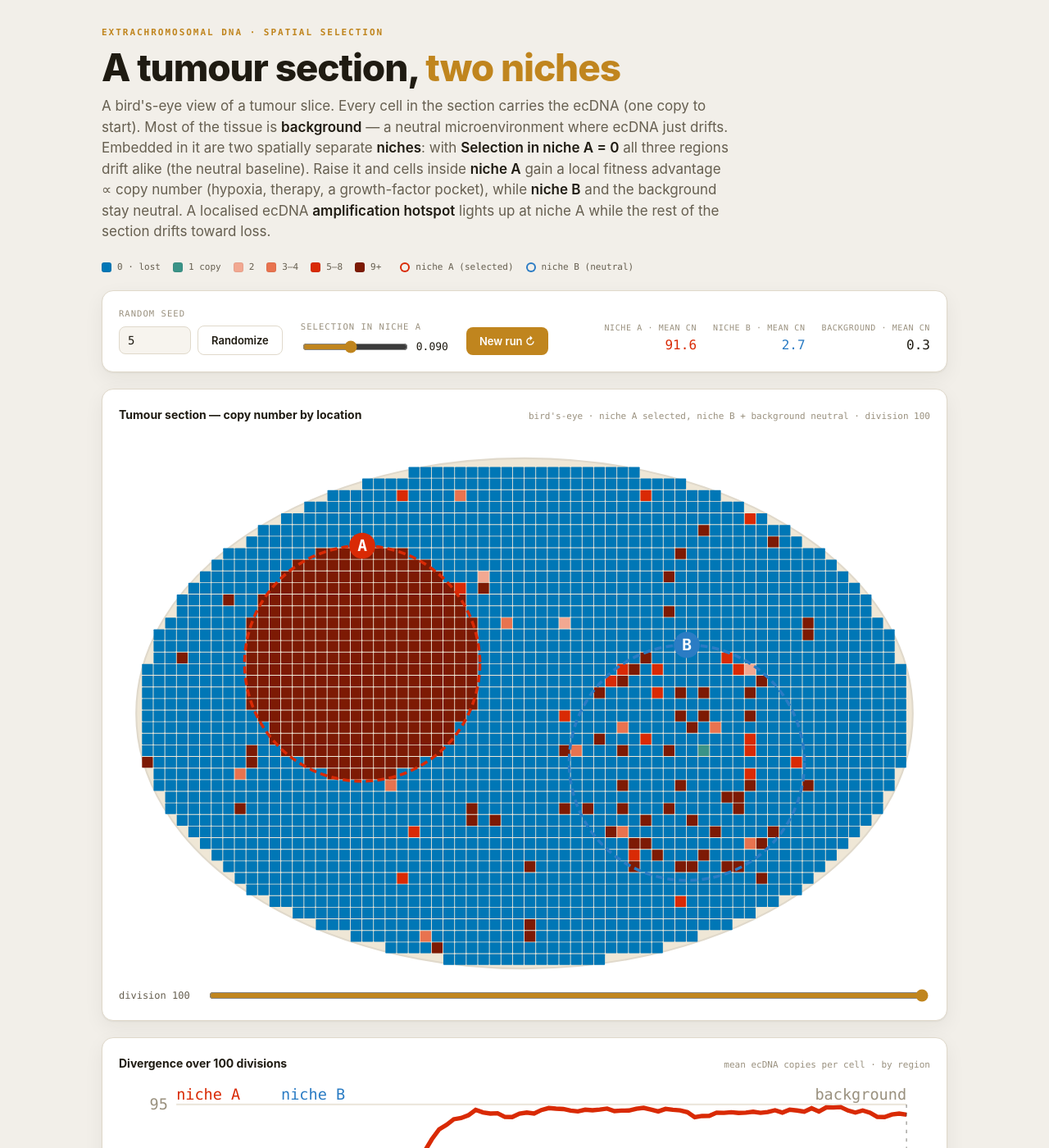
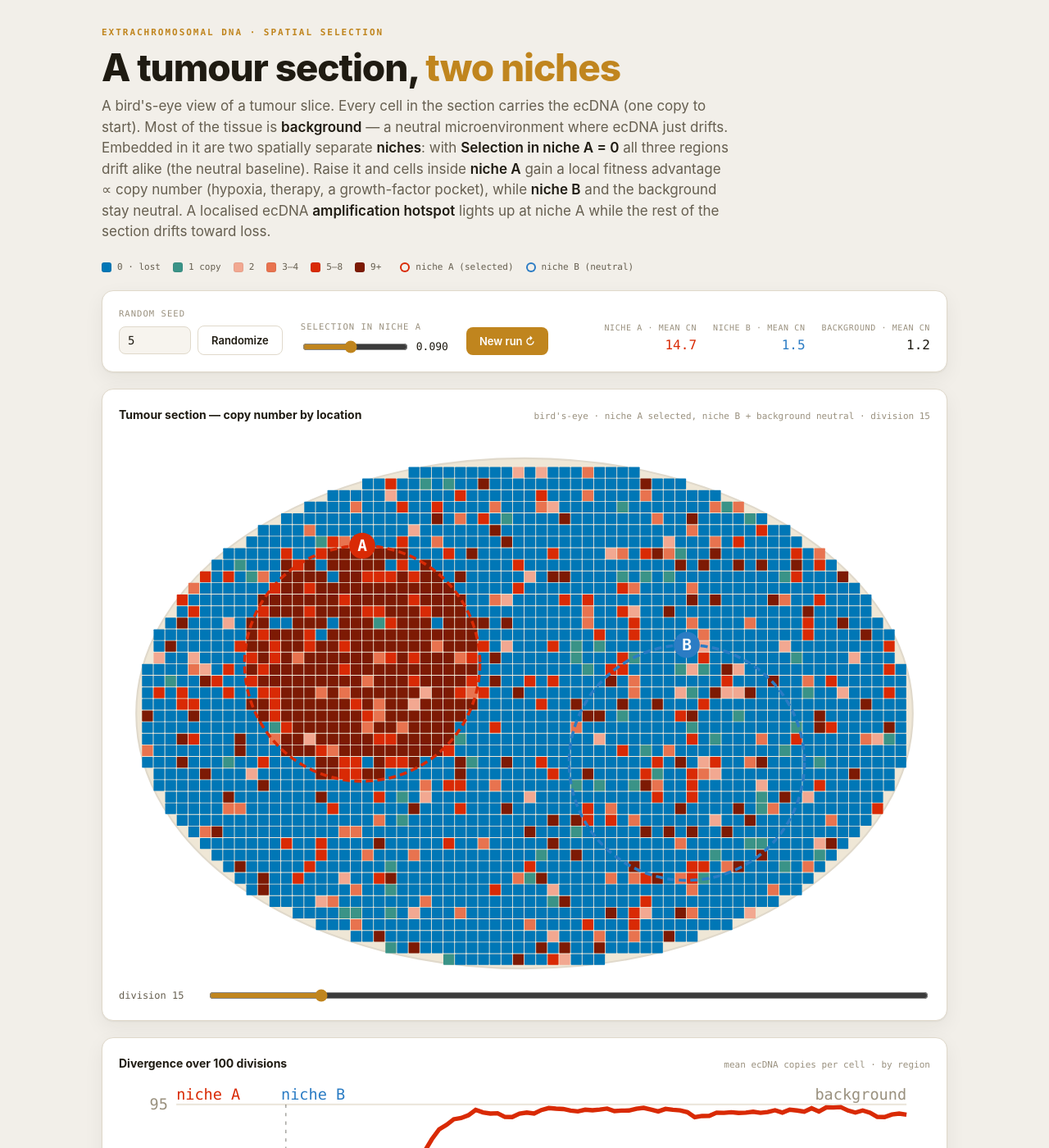
Before and after one commit to alhafidzhamdan/alhafidzhamdan.github.io, a Jekyll site: the page simulations/ecdna_spatial_niches_100div.html, which Jekyll copies as it is, in a window 1280 px wide and 1400 px high. Shown: the whole window at 82% size. Built offline with Jekyll 4.4.1, drawn with Linux system fonts in a browser that asks for light colours; part of the change alters nothing that is shown.

Commit message:
spatial sim: default the map to division 15; readout tracks the scrubber
Show the tumour section at division 15 by default (hotspot forming, richer
heterogeneity) instead of the fully-diverged division 100. Make the per-
region mean-CN readout follow the division scrubber so it matches the map.

Signed-off-by: Alhafidz Hamdan <alhafidz.hamdan@ed.ac.uk>
Co-Authored-By: Claude Opus 4.8 <noreply@anthropic.com>

```diff
--- a/simulations/ecdna_spatial_niches_100div.html
+++ b/simulations/ecdna_spatial_niches_100div.html
@@ -112,7 +112,7 @@
   <div class="panel">
     <div class="panel-head"><h2>Tumour section — copy number by location</h2><span class="sub" id="map-sub">bird's-eye · cells coloured by ecDNA copy number</span></div>
     <div class="svgbox"><svg id="map" viewBox="0 0 560 380" role="img" aria-label="bird's-eye map of ecDNA copy number across a tumour section with two niches"></svg></div>
-    <div class="scrub"><span class="lab" id="divlab">division 100</span><input id="div" type="range" min="0" max="100" value="100" aria-label="cell division"></div>
+    <div class="scrub"><span class="lab" id="divlab">division 15</span><input id="div" type="range" min="0" max="100" value="15" aria-label="cell division"></div>
   </div>
 
   <div class="panel">
@@ -183,7 +183,7 @@
     return {snaps:snaps, traj:traj};
   }
 
-  var state={seed:5,sA:0.09,div:100,sim:null};
+  var state={seed:5,sA:0.09,div:15,sim:null};
   function recompute(){state.sim=simulate(state.seed,state.sA);renderAll();}
 
   // ---- bird's-eye tumour section -------------------------------------------
@@ -227,10 +227,10 @@
     var yl=el('text',{x:11,y:(padT+y(0))/2,'font-size':9,fill:c.muted,'text-anchor':'middle',transform:'rotate(-90 11 '+((padT+y(0))/2)+')'});yl.textContent='mean copies';svg.appendChild(yl);
   }
 
-  function renderReadout(){var tr=state.sim.traj;
-    document.getElementById('ro-a').textContent=tr[1][GENS].toFixed(1);
-    document.getElementById('ro-b').textContent=tr[2][GENS].toFixed(1);
-    document.getElementById('ro-g').textContent=tr[0][GENS].toFixed(1);}
+  function renderReadout(){var tr=state.sim.traj,d=state.div;
+    document.getElementById('ro-a').textContent=tr[1][d].toFixed(1);
+    document.getElementById('ro-b').textContent=tr[2][d].toFixed(1);
+    document.getElementById('ro-g').textContent=tr[0][d].toFixed(1);}
 
   function renderAll(){renderMap();renderTraj();renderReadout();}
 
@@ -240,7 +240,7 @@
   document.getElementById('seed').addEventListener('change',function(e){var v=parseInt(e.target.value,10);state.seed=isNaN(v)?0:v;recompute();});
   document.getElementById('sel').addEventListener('input',function(e){document.getElementById('selv').textContent=parseFloat(e.target.value).toFixed(3);});
   document.getElementById('sel').addEventListener('change',function(e){state.sA=parseFloat(e.target.value);recompute();});
-  document.getElementById('div').addEventListener('input',function(e){state.div=parseInt(e.target.value,10);document.getElementById('divlab').textContent='division '+state.div;renderMap();renderTraj();});
+  document.getElementById('div').addEventListener('input',function(e){state.div=parseInt(e.target.value,10);document.getElementById('divlab').textContent='division '+state.div;renderMap();renderTraj();renderReadout();});
 
   var mq=window.matchMedia('(prefers-color-scheme: dark)');
   if(mq.addEventListener)mq.addEventListener('change',renderAll);
```
